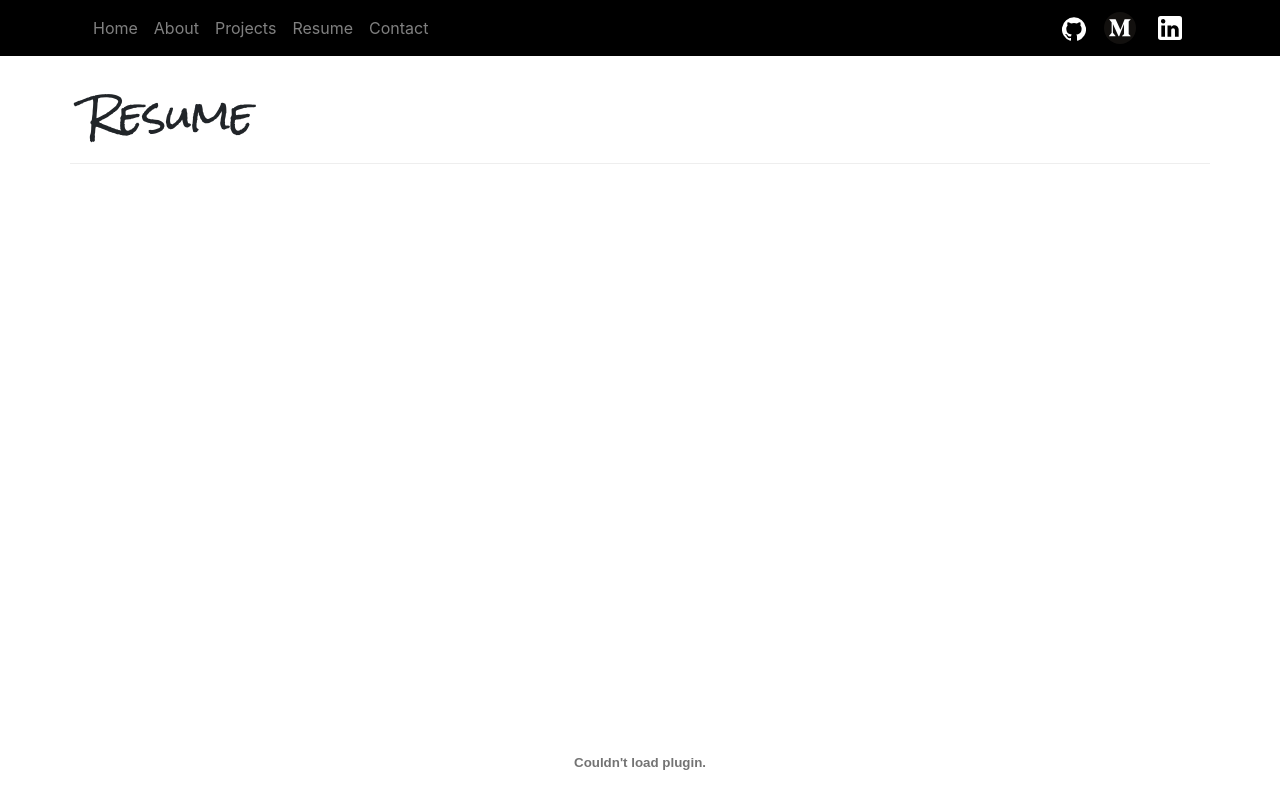
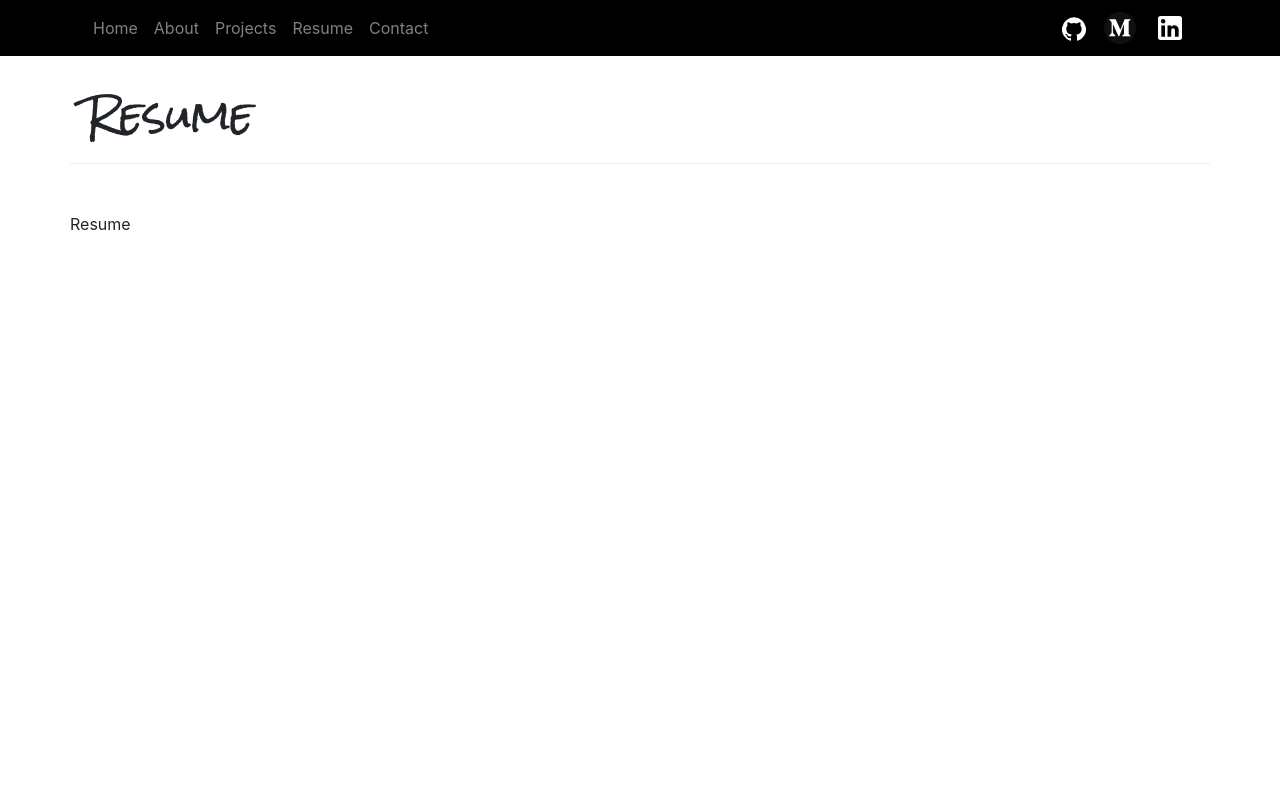
Before and after one commit to royFloresNyc/my-portfolio-website, a React (Create React App) app: page /resume in a window 1280 px wide. Shown: the top 808 px of the page. Built offline with nearby package versions, Linux system fonts and the light colour scheme.

Commit message:
Prep app for deployment on gitHub Pages

```diff
--- a/package.json
+++ b/package.json
@@ -1,4 +1,5 @@
 {
+  "homepage": "http://royFloresNyc.github.io/my-portfolio-website",
   "name": "my-porfolio-website",
   "version": "0.1.0",
   "private": true,
@@ -23,6 +24,8 @@
     "web-vitals": "^0.2.4"
   },
   "scripts": {
+    "predeploy": "npm run build",
+    "deploy": "gh-pages -d build",
     "start": "react-scripts start",
     "build": "react-scripts build",
     "test": "react-scripts test",
@@ -47,6 +50,7 @@
     ]
   },
   "devDependencies": {
+    "gh-pages": "^3.1.0",
     "sass": "^1.32.2"
   }
 }
--- a/src/pages/Resume.js
+++ b/src/pages/Resume.js
@@ -10,7 +10,7 @@ const Resume = () => {
                 <h1>Resume</h1>
             </Row>
             <Row className='justify-content-center'>
-                <object data={ResumePdf} width='100%' height='1100'/>
+                <object data={ResumePdf} width='100%' height='1100'>Resume</object>
             </Row>
 
         </Container>
```
Also changed, not shown: 1 other file (tests, documents, lock files or other folders).
